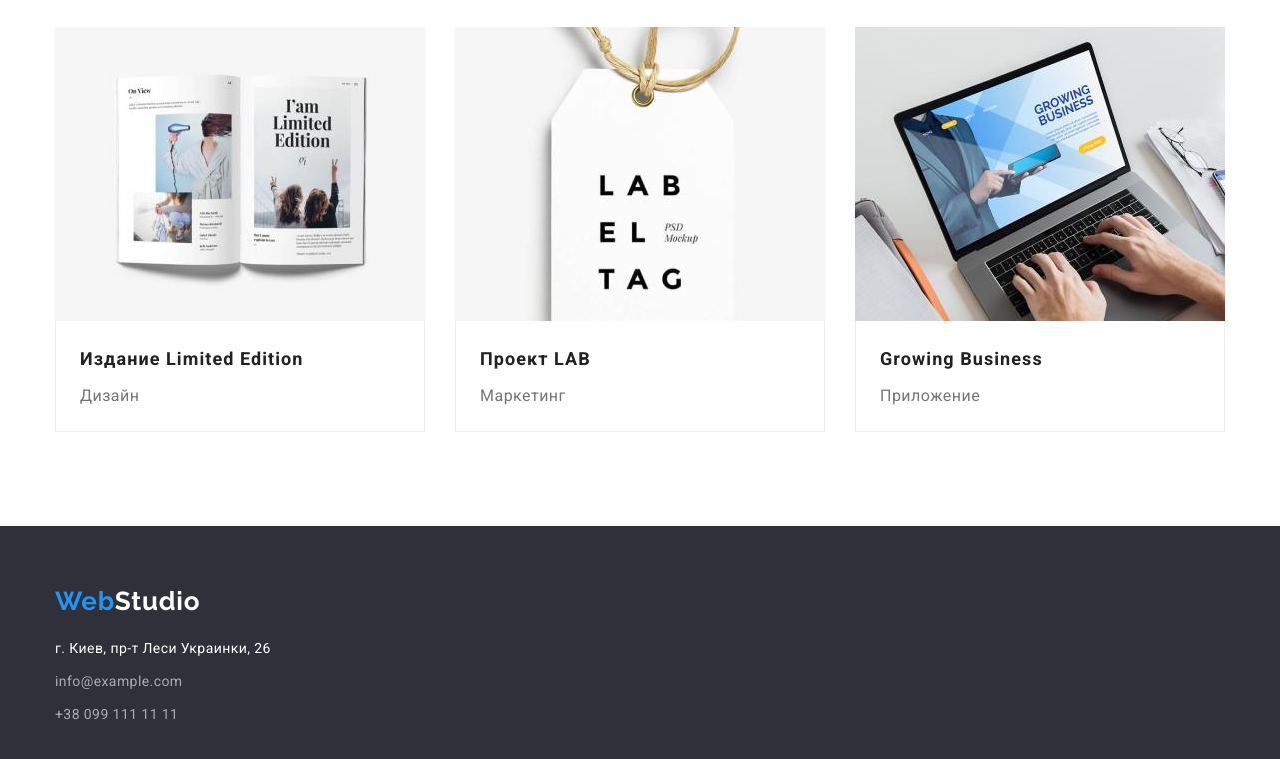
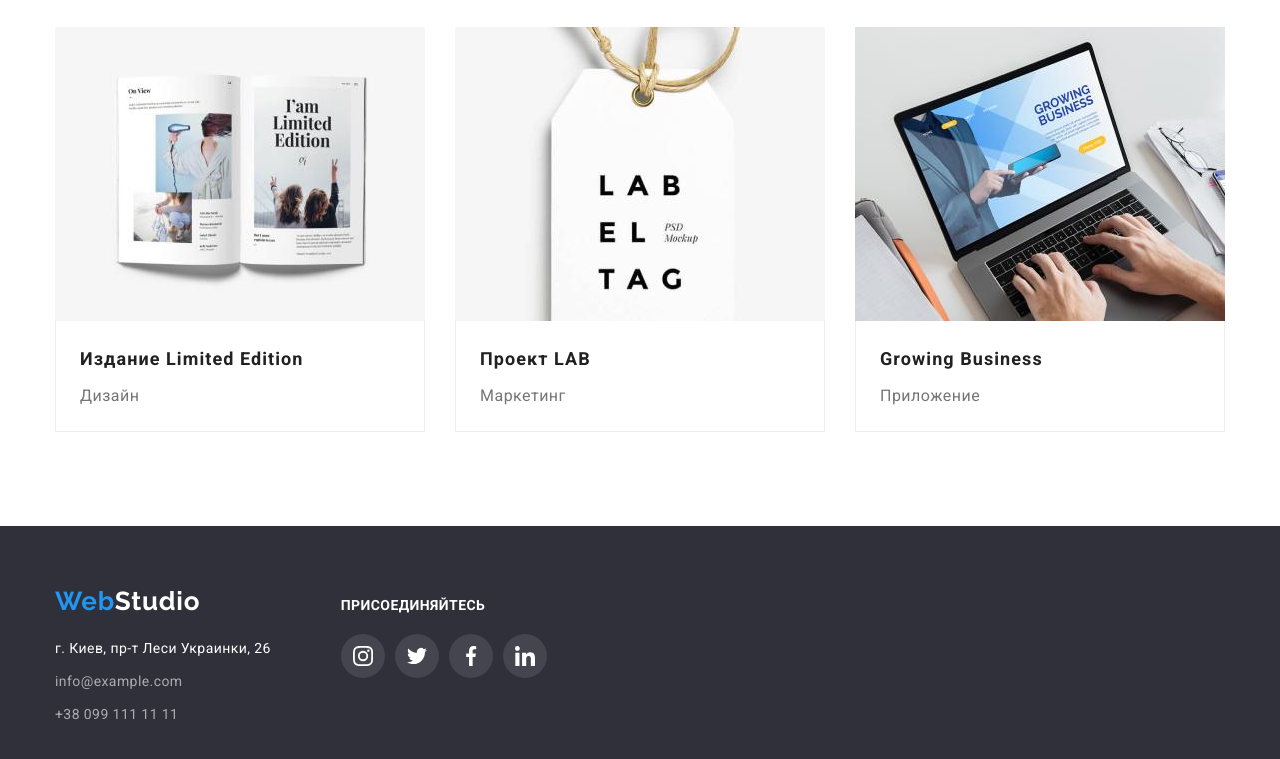
Before and after one commit to vitality96/goit-markup-hw-04, a plain HTML site: page portfolio.html in a window 1280 px wide. Shown: the part 1106-1865 px from the top of the page. Drawn offline with nearby package versions, Linux system fonts and the light colour scheme.

Commit message:
Выровнял иконки в футере

```diff
--- a/css/style.css
+++ b/css/style.css
@@ -463,6 +463,13 @@ body {
 
 /* -------Footer------- */
 
+.container.footer-link {
+  display: flex;
+  align-items: baseline;
+  padding-top: 0%;
+  padding-bottom: 0%;
+}
+
 .footer {
   padding-top: 60px;
   padding-bottom: 60px;
@@ -508,6 +515,7 @@ body {
 }
 
 .social {
+  margin-left: 70px;
 }
 
 .social-title {
--- a/portfolio.html
+++ b/portfolio.html
@@ -182,7 +182,8 @@
 
     <!--Футер-->
     <footer class="footer">
-        <div class="container">
+        <div class="container footer-link">
+            <div>
                 <a href="./index.html" class="logo margin">Web<span class="logo-secondary">Studio</span></a>
                 <address class="adress">
                     г. Киев, пр-т Леси Украинки, 26
@@ -193,6 +194,38 @@
                     <a href="tel:+380991111111" class="footer-contact">+38 099 111 11 11</a>
                 </address>
             </div>
+            <div class="social">
+                <h3 class="social-title">присоединяйтесь</h3>
+                <ul class="social-list">
+                    <li class="social-item">
+                        <a href="" class="social-link">
+                            <svg width="20" height="20">
+                                <use href="./images/sprite.svg#icon-instagram-footer"></use>
+                            </svg></a>
+                    </li>
+                    <li class="social-item">
+                        <a href="" class="social-link">
+                            <svg width="20" height="20">
+                                <use href="./images/sprite.svg#icon-twitter-footer"></use>
+                            </svg>
+                        </a>
+                    </li>
+                    <li class="social-item">
+                        <a href="" class="social-link">
+                            <svg width="20" height="20">
+                                <use href="./images/sprite.svg#icon-facebook-footer"></use>
+                            </svg></a>
+                    </li>
+                    <li class="social-item">
+                        <a href="" class="social-link">
+                            <svg width="20" height="20">
+                                <use href="./images/sprite.svg#icon-linkedin-footer"></use>
+                            </svg>
+                        </a>
+                    </li>
+                </ul>
+            </div>
+        </div>
     </footer>
 </body>
 
```
Also changed, not shown: index.html (+3 -1 lines). Lines whose indentation alone changed are shown as unchanged.
